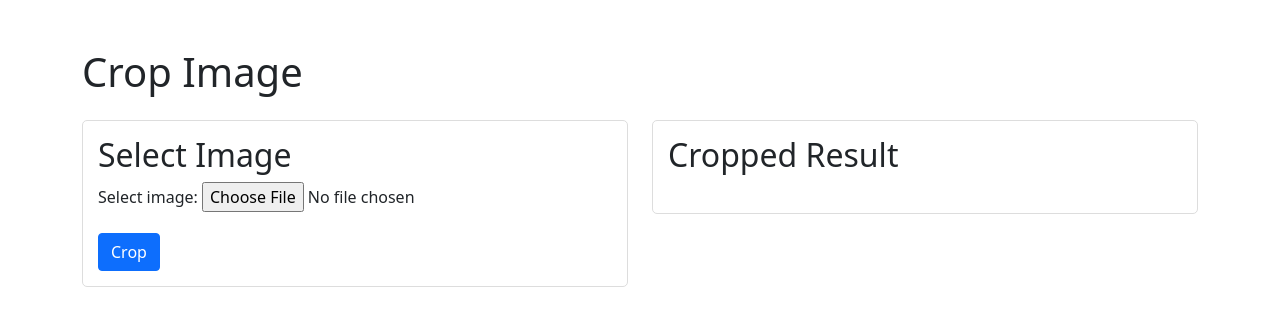
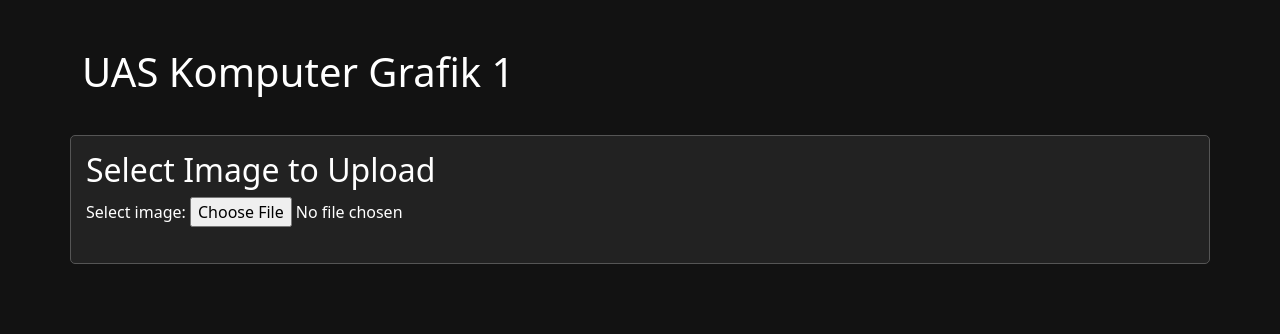
Before and after one commit to zumitrim/uas-komgraf1, a Flask app: page / in a window 1280 px wide. Shown: the top 334 px of the page. Run offline with Flask 3, Linux system fonts and the light colour scheme; some libraries are stand-ins or nearby versions.

Commit message:
Change layout and functions

```diff
--- a/templates/index.html
+++ b/templates/index.html
@@ -1,31 +1,72 @@
 <!doctype html>
 <html>
 <head>
-    <title>Crop Image</title>
+    <title>UAS Komgraf 1</title>
     <link rel="stylesheet" href="https://cdnjs.cloudflare.com/ajax/libs/bootstrap/5.1.0/css/bootstrap.min.css">
     <style>
+        body {
+            background-color: #121212;
+            color: #fff;
+        }
+
         .col {
-            border: 1px solid #ddd;
+            border: 1px solid #555;
             padding: 15px;
             border-radius: 5px;
+            background-color: #222;
+            margin-top: 15px;
+        }
+
+        h1, h2, label {
+            color: #fff;
+        }
+
+        .form-control, .form-select {
+            background-color: #333;
+            color: #fff;
+        }
+
+        .btn-primary {
+            background-color: #007bff;
+            border-color: #007bff;
+        }
+
+        .btn-primary:hover {
+            background-color: #0056b3;
+            border-color: #0056b3;
+        }
+
+        #croppedResult {
+            border-color: #555;
+            background-color: #222;
+            margin-top: 15px;
+            padding: 15px;
+            border-radius: 5px;
+        }
+
+        .download-btn {
+            margin-right: 10px;
         }
     </style>
 </head>
 <body>
     <div class="container py-5">
-        <h1 class="mb-4">Crop Image</h1>
+        <h1 class="mb-4">UAS Komputer Grafik 1</h1>
         <div class="row">
-            <div class="col-md-6">
                 <div class="col">
-                    <h2>Select Image</h2>
+                    <h2>Select Image to Upload</h2>
                     <form id="cropForm" enctype="multipart/form-data">
                         <div class="mb-3">
                             <label for="file" class="form-label">Select image:</label>
                             <input type="file" name="file" id="file" class="form-control-file" onchange="previewImage(event)">
                         </div>
                         <div class="mb-3" id="imagePreview"></div>
+                        <div class="mb-3" id="sizeInput" style="display: none;">
+                            <label for="size" class="form-label">Size (pixels)</label>
+                            <input type="number" name="size" id="size" class="form-control" min="1" required>
+                        </div>
                         <div class="mb-3" id="cropOptions" style="display: none;">
-                            <label for="position" class="form-label">Crop position:</label>
+                            <label for="position" class="form-label">Position</label>
                             <select name="position" id="position" class="form-select">
                                 <option value="top_left">Top Left</option>
                                 <option value="top_center">Top Center</option>
@@ -38,22 +79,20 @@
                                 <option value="bottom_right">Bottom Right</option>
                             </select>
                         </div>
-                        <div class="mb-3" id="sizeInput" style="display: none;">
-                            <label for="size" class="form-label">Crop size:</label>
-                            <input type="number" name="size" id="size" class="form-control" min="1" value="100">
-                        </div>
-                        <button type="button" class="btn btn-primary" onclick="cropImage()">Crop</button>
+                        <button type="button" class="btn btn-primary" onclick="cropImage()" id="cropButton" style="display: none;">Crop</button>
+
+                        <!-- <button type="button" class="btn btn-primary" onclick="cropImage()">Crop</button> -->
                     </form>
                 </div>
-            </div>
-            <div class="col-md-6">
-                <div class="col">
-                    <h2>Cropped Result</h2>
-                    <div id="croppedImage"></div>
-                    <div class="d-flex justify-content-around mt-4">
-                        <button class="btn btn-primary download-btn" id="downloadMarkdownBtn" onclick="saveAsMarkdown()" style="display: none;">Download Markdown</button>
-                        <button class="btn btn-primary download-btn" id="downloadImageBtn" onclick="saveAsImage()" style="display: none;">Download Cropped Image</button>
-                    </div>
+        </div>
+        <div class="row">
+            <div class="col" id="croppedResult" style="display: none;">
+                <h2>Cropped Output</h2>
+                <div id="croppedImage"></div>
+                <div class="d-flex justify-content-around mt-4">
+                    <!-- <button class="btn btn-primary download-btn" id="downloadMarkdownBtn" onclick="saveAsMarkdown()" style="display: none;">Download Markdown</button> -->
+                    <button class="btn btn-primary download-btn" id="downloadImageBtn" onclick="saveAsImage()">Download Cropped Image</button>
+                    <button class="btn btn-primary download-btn" id="resetButton" onclick="resetForm()">Reset</button>
                 </div>
             </div>
         </div>
@@ -72,6 +111,9 @@
                 document.getElementById("cropOptions").style.display = "block";
                 document.getElementById("sizeInput").style.display = "block";
                 document.getElementById("size").max = Math.min(imgElement.naturalWidth, imgElement.naturalHeight);
+
+                // Menampilkan tombol "Crop"
+                document.getElementById("cropButton").style.display = "inline-block";
             }
             reader.readAsDataURL(event.target.files[0]);
         }
@@ -105,9 +147,11 @@
                 }
             };
             xhr.send(formData);
+
+            document.getElementById("croppedResult").style.display = "block";
         }
 
-        function saveAsMarkdown() {
+/*        function saveAsMarkdown() {
             var fileName = "crop_image.md";
             var markdownContent = `# Crop Image
 ## Selected Image:
@@ -127,6 +171,23 @@
             element.click();
             document.body.removeChild(element);
         }
+*/
+
+        function hideCropButton() {
+            document.getElementById("cropButton").style.display = "none";
+        }
+
+        function resetForm() {
+            document.getElementById("cropForm").reset();
+            document.getElementById("imagePreview").innerHTML = "";
+            document.getElementById("sizeInput").style.display = "none";
+            document.getElementById("cropOptions").style.display = "none";
+            hideCropButton();
+            document.getElementById("croppedResult").style.display = "none";
+            document.getElementById("downloadImageBtn").style.display = "inline-block";
+        }
+
+
 
         function saveAsImage() {
             var fileName = "cropped_image.jpg";
```
